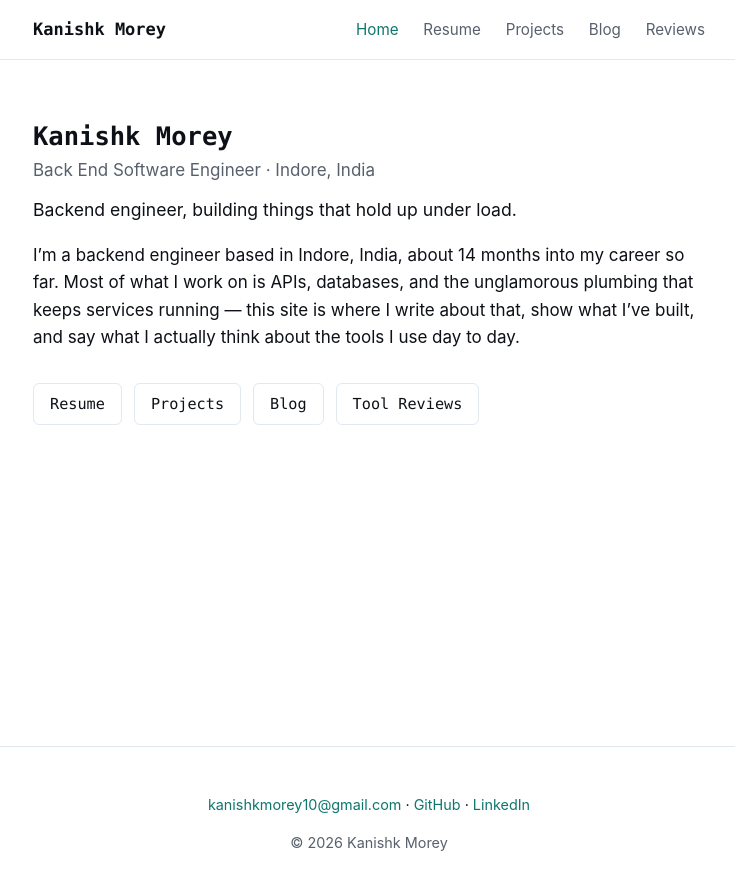
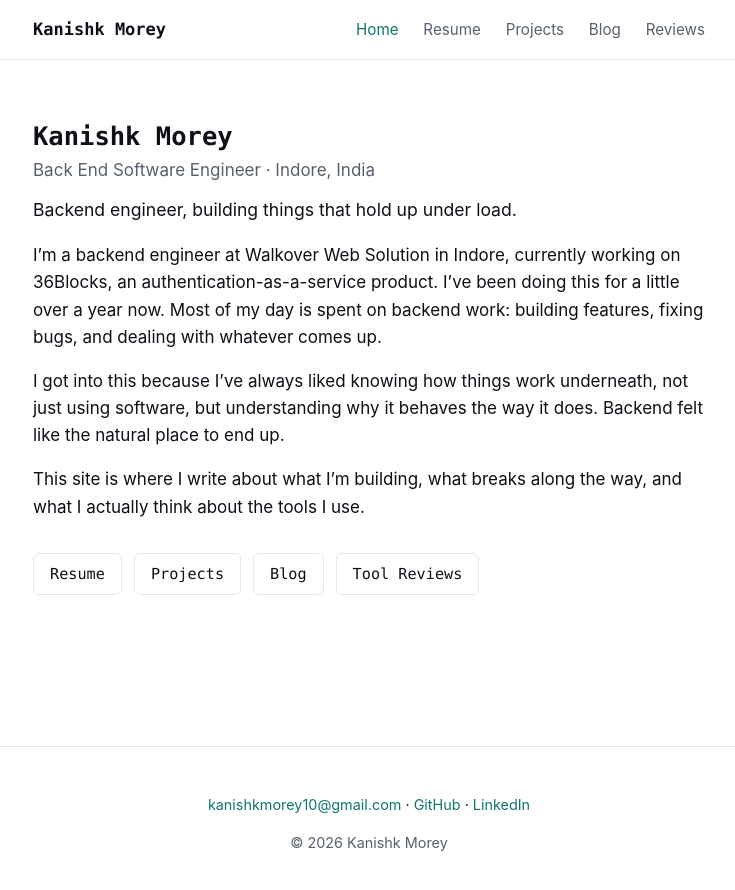
Before and after one commit to kanishkmorey/kanishkmorey.github.io, a Jekyll site: the page built from index.markdown, in a window 1280 px wide. Shown: the top 890 px of the page, without its empty margins (271-1006 px from the left). Built offline with Jekyll 4.4.1, drawn with Linux system fonts in a browser that asks for light colours.

Commit message:
Update home page

```diff
--- a/index.markdown
+++ b/index.markdown
@@ -5,8 +5,15 @@
 layout: home
 ---
 
-I'm a backend engineer based in Indore, India, about 14 months into my career
-so far. Most of what I work on is APIs, databases, and the unglamorous
-plumbing that keeps services running — this site is where I write about
-that, show what I've built, and say what I actually think about the tools
-I use day to day.
+I'm a backend engineer at Walkover Web Solution in Indore, currently
+working on 36Blocks, an authentication-as-a-service product. I've been
+doing this for a little over a year now. Most of my day is spent on
+backend work: building features, fixing bugs, and dealing with whatever
+comes up.
+
+I got into this because I've always liked knowing how things work
+underneath, not just using software, but understanding why it behaves
+the way it does. Backend felt like the natural place to end up.
+
+This site is where I write about what I'm building, what breaks along
+the way, and what I actually think about the tools I use.
```
